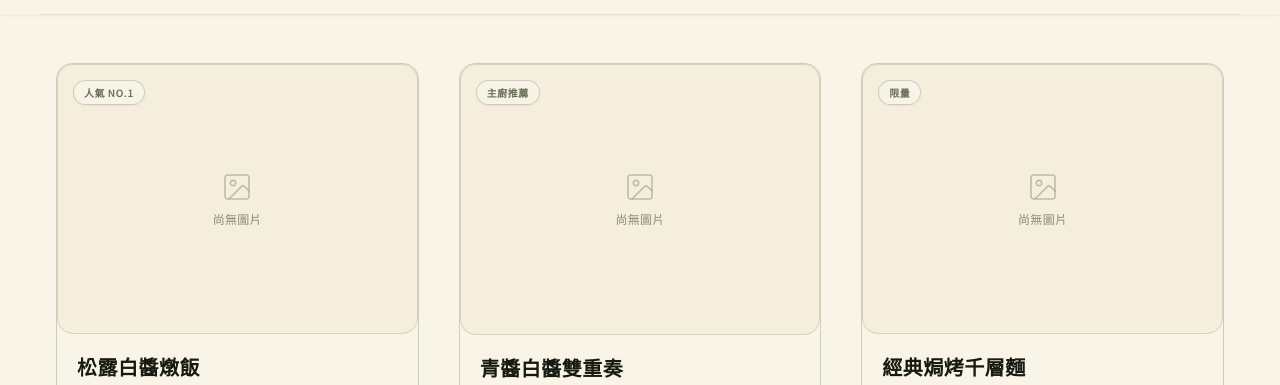
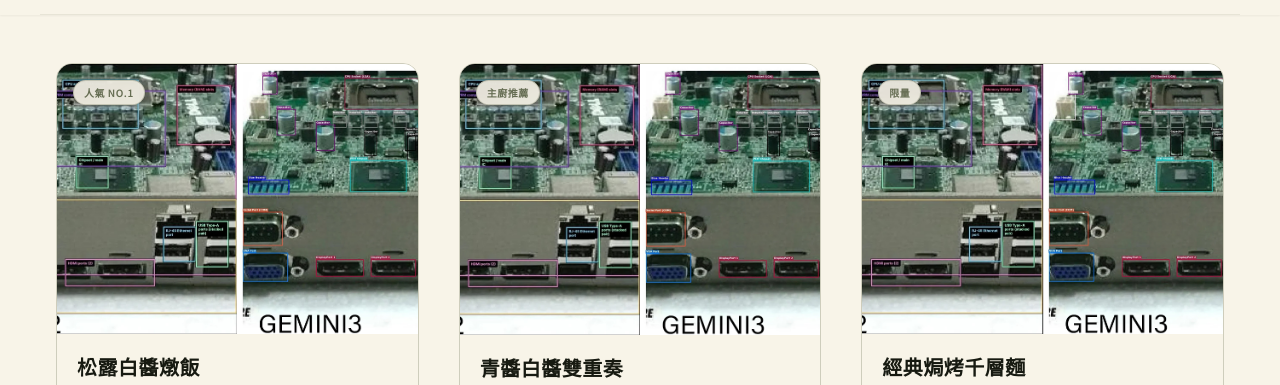
Before and after one commit to LaUThuKa/Atelier-du-Terroir, a React (Vite) app: page /catalog in a window 1280 px wide. Shown: the part 388-773 px from the top of the page. Built offline with nearby package versions, Linux system fonts and the light colour scheme.

Commit message:
fix: DishCardUnified support imageKey with BASE_URL

```diff
--- a/components/DishCardUnified.tsx
+++ b/components/DishCardUnified.tsx
@@ -11,13 +11,14 @@
   const isCatalog = variant === 'catalog';
 
   // 1. 欄位適配 (Adapter Logic) - 依照 Ticket U05.1 規格優先取值
+  const base = (import.meta as any).env?.BASE_URL || "/";
   const imageSrc = dish.image
     || dish.image_url
     || dish.cover
     || dish.cover_url
     || dish.hero_image
     || dish.heroImage
-    || null;
+    || (dish.imageKey ? `${base}images/${dish.imageKey}.jpg` : null);
 
   const title = dish.title_zh
     || dish.titleZh
```
